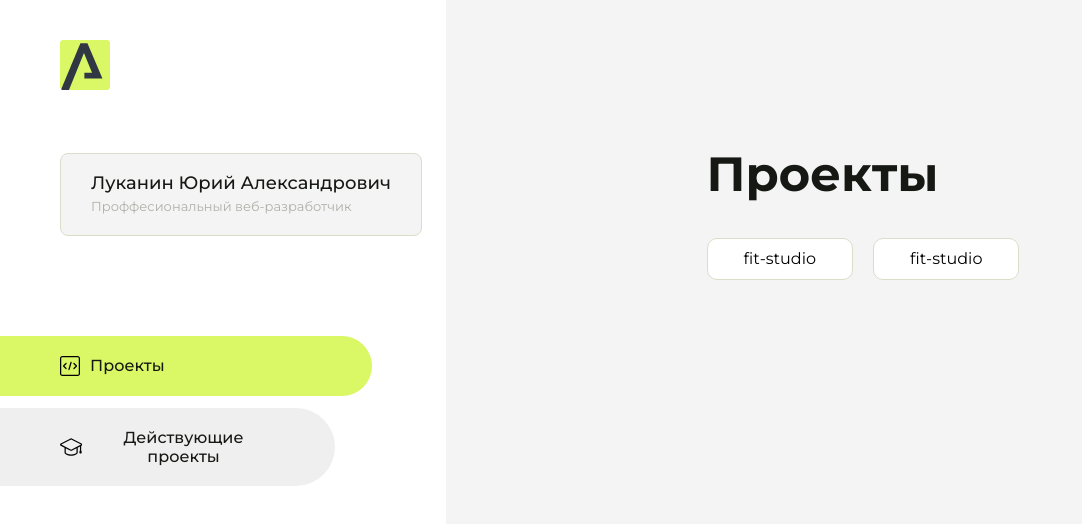
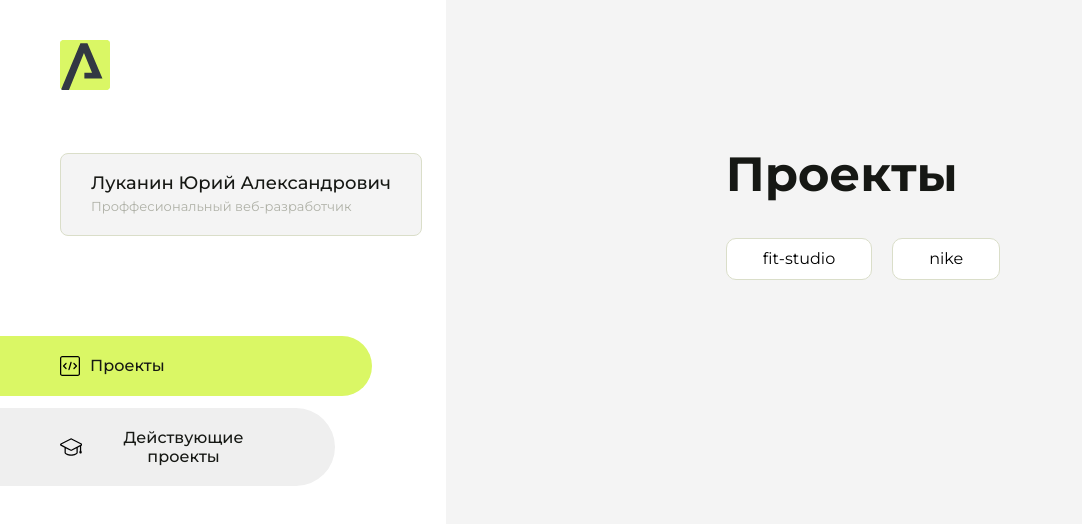
Before and after one commit to lukaninmatvej40-png/projects, a plain HTML site: page index.html in a window 1280 px wide. Shown: the whole page, without its empty margins (0-1082 px from the left). Drawn offline with Linux system fonts and the light colour scheme.

Commit message:
Update index.html

```diff
--- a/index.html
+++ b/index.html
@@ -96,7 +96,7 @@
                         <a href="fit-studio/index.html">fit-studio</a>
                     </li>
                     <li class="content__list-item">
-                        <a href="nike/index.html">fit-studio</a>
+                        <a href="nike/index.html">nike</a>
                     </li>
                 </ul>
             </div>
```
